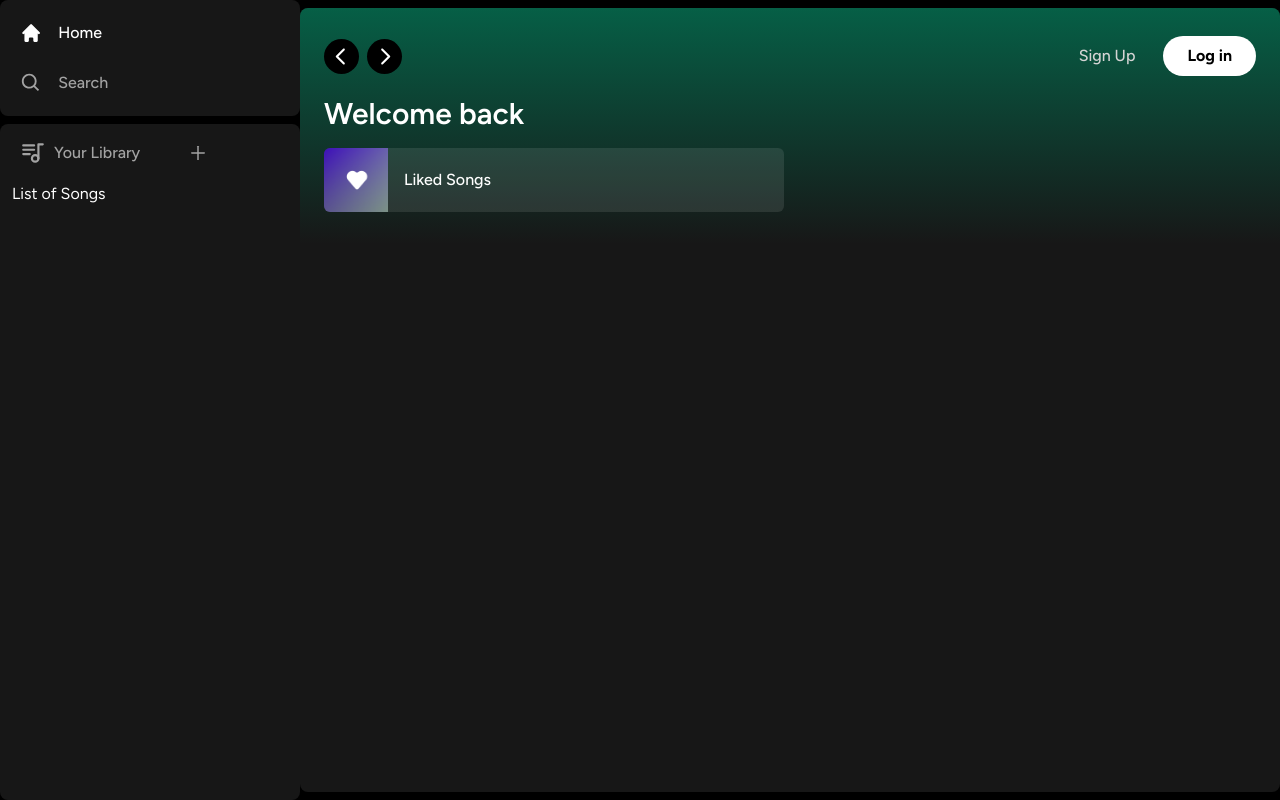
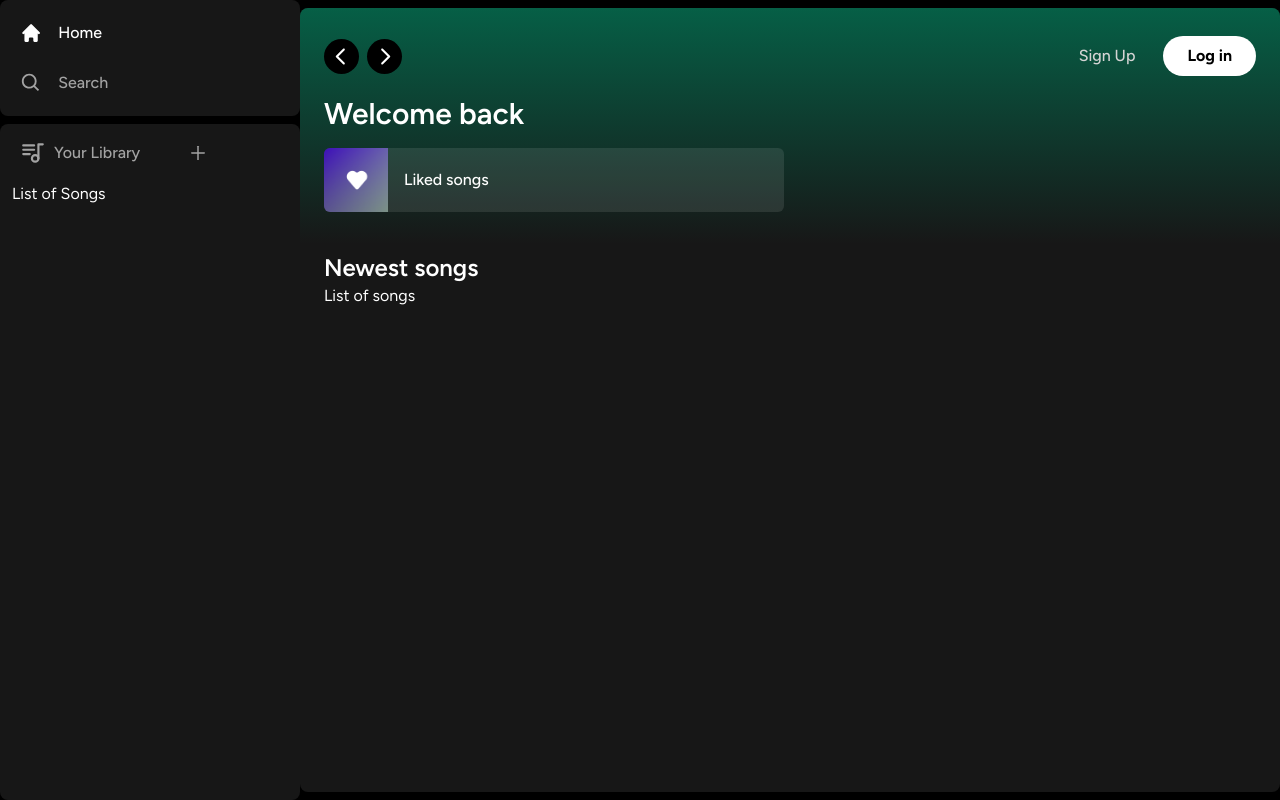
Before and after one commit to Marx-wrld/Vocalshare, a Next.js app: page / in a window 1280 px wide. Built offline with nearby package versions, Linux system fonts and the light colour scheme.

Commit message:
Newest songs and list of songs setting for later build

```diff
--- a/app/(site)/page.tsx
+++ b/app/(site)/page.tsx
@@ -30,12 +30,34 @@ export default function Home() {
                 ">
                   <ListItem
                       image="/images/liked.png"
-                      name="Liked Songs"
+                      name="Liked songs"
                       href="Liked"
                   />
                 </div>
               </div>
             </Header>
+            <div className="
+                  mt-2
+                  mb-7
+                  px-6
+                  ">
+                    <div className="
+                          flex
+                          justify-between
+                          items-center
+                          ">
+                            <h1 className="
+                                text-white
+                                text-2xl
+                                font-semibold
+                                ">
+                              Newest songs
+                            </h1>
+                    </div>
+                    <div>
+                      List of songs
+                    </div>
+            </div>
     </div>
   )
 }
--- a/components/ListItem.tsx
+++ b/components/ListItem.tsx
@@ -23,7 +23,9 @@ const ListItem: React.FC<ListItemProps> = ({
     }
 
     return (
-        <button className="
+        <button
+            onClick={onClick}
+            className="
                 relative
                 group
                 flex
```
